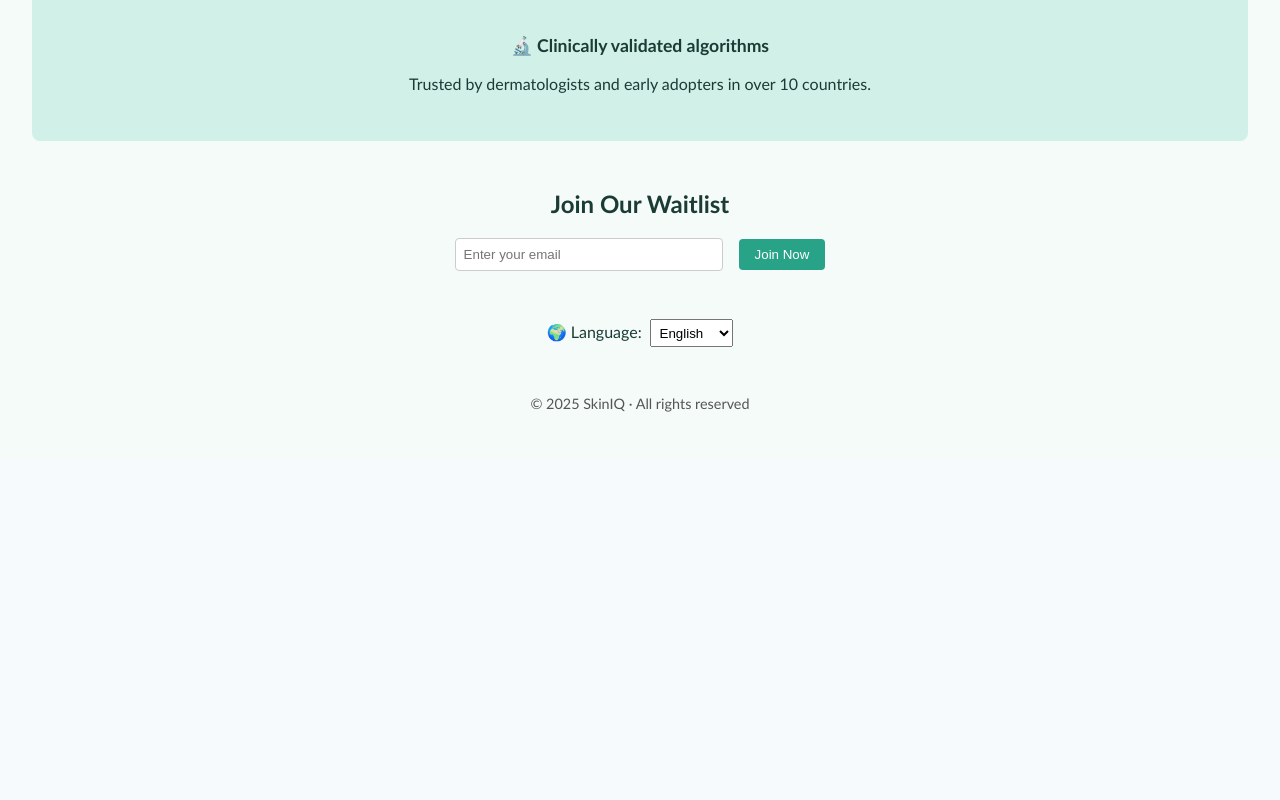
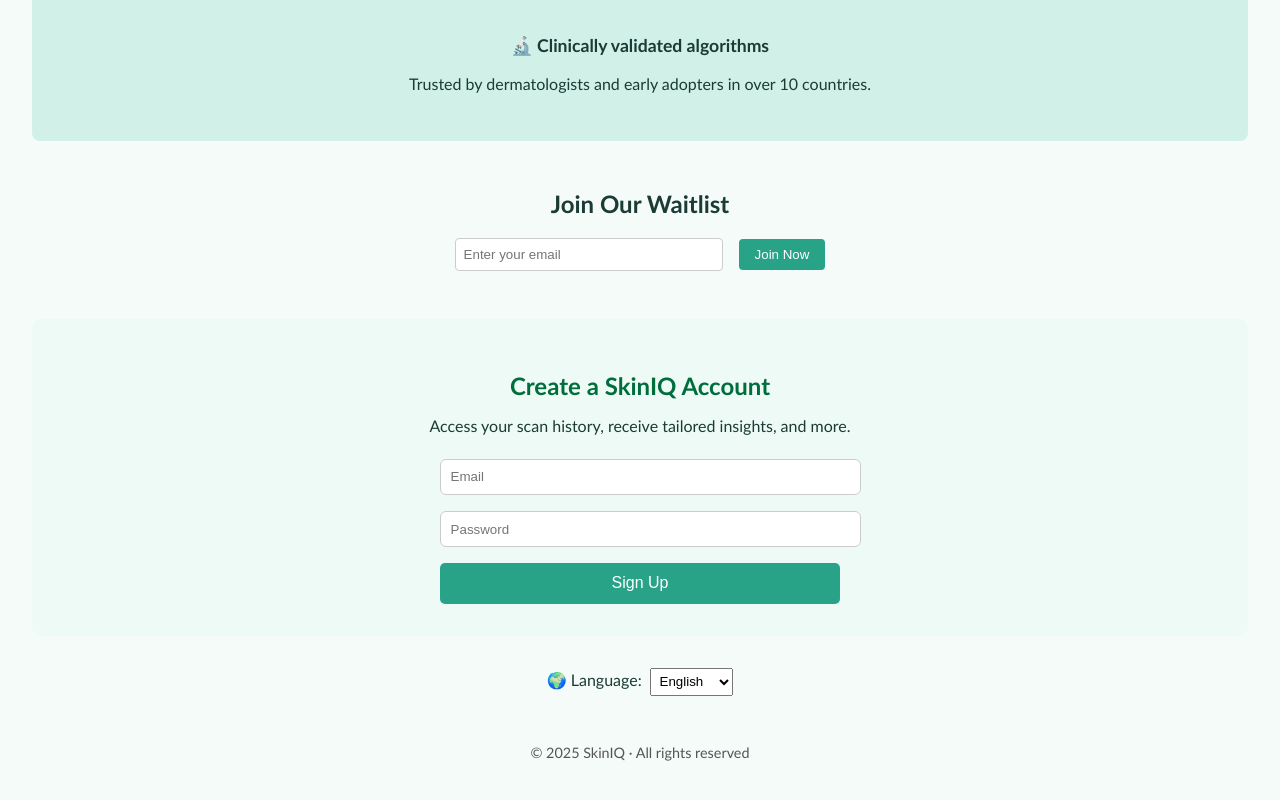
Before and after one commit to Armand135/skiniq-frontend, a React (Vite) app: page / in a window 1280 px wide. Shown: the part 928-1728 px from the top of the page. Before the commit the page ends 1387 px from the top, so only its background shows below. Built offline with nearby package versions, Linux system fonts and the light colour scheme.

Commit message:
Update HomePage.jsx

```diff
--- a/src/pages/HomePage.jsx
+++ b/src/pages/HomePage.jsx
@@ -4,15 +4,15 @@
 
 const HomePage = () => {
   const [email, setEmail] = useState('');
+  const [signupEmail, setSignupEmail] = useState('');
+  const [signupPassword, setSignupPassword] = useState('');
   const [session, setSession] = useState(null);
 
   useEffect(() => {
-    // Check active session
     supabase.auth.getSession().then(({ data: { session } }) => {
       setSession(session);
     });
 
-    // Subscribe to auth changes
     const { data: listener } = supabase.auth.onAuthStateChange((_event, session) => {
       setSession(session);
     });
@@ -26,6 +26,21 @@
     setEmail('');
   };
 
+  const handleInlineSignup = async (e) => {
+    e.preventDefault();
+    const { error } = await supabase.auth.signUp({
+      email: signupEmail,
+      password: signupPassword,
+    });
+    if (error) {
+      alert(`❌ Sign-up failed: ${error.message}`);
+    } else {
+      alert('✅ Sign-up successful! Please check your email to confirm your account.');
+      setSignupEmail('');
+      setSignupPassword('');
+    }
+  };
+
   const handleLogout = async () => {
     await supabase.auth.signOut();
     window.location.href = "/login";
@@ -33,7 +48,6 @@
 
   return (
     <div style={{ fontFamily: 'Calibri, sans-serif', color: '#1a3c34', backgroundColor: '#f4fbf9', padding: '2rem' }}>
-
       {/* Header with optional logout */}
       <div style={{ textAlign: 'right', marginBottom: '1rem' }}>
         {session ? (
@@ -116,7 +130,61 @@
         </form>
       </section>
 
-      {/* Language Switch Placeholder */}
+      {/* Inline Sign-Up */}
+      <section style={{ textAlign: 'center', marginTop: '3rem', background: '#eefaf6', padding: '2rem', borderRadius: '10px' }}>
+        <h2 style={{ color: '#006E3C', marginBottom: '1rem' }}>Create a SkinIQ Account</h2>
+        <p style={{ fontSize: '1rem', marginBottom: '1.5rem' }}>Access your scan history, receive tailored insights, and more.</p>
+
+        <form onSubmit={handleInlineSignup} style={{ maxWidth: '400px', margin: '0 auto' }}>
+          <input
+            type="email"
+            placeholder="Email"
+            value={signupEmail}
+            onChange={(e) => setSignupEmail(e.target.value)}
+            required
+            style={{
+              display: 'block',
+              width: '100%',
+              padding: '0.6rem',
+              marginBottom: '1rem',
+              borderRadius: '6px',
+              border: '1px solid #ccc'
+            }}
+          />
+          <input
+            type="password"
+            placeholder="Password"
+            value={signupPassword}
+            onChange={(e) => setSignupPassword(e.target.value)}
+            required
+            style={{
+              display: 'block',
+              width: '100%',
+              padding: '0.6rem',
+              marginBottom: '1rem',
+              borderRadius: '6px',
+              border: '1px solid #ccc'
+            }}
+          />
+          <button
+            type="submit"
+            style={{
+              padding: '0.7rem 1.5rem',
+              backgroundColor: '#29a388',
+              color: '#fff',
+              border: 'none',
+              borderRadius: '5px',
+              fontSize: '1rem',
+              cursor: 'pointer',
+              width: '100%'
+            }}
+          >
+            Sign Up
+          </button>
+        </form>
+      </section>
+
+      {/* Language Switch */}
       <section style={{ textAlign: 'center', marginTop: '2rem' }}>
         <label>
           🌍 Language:
```
